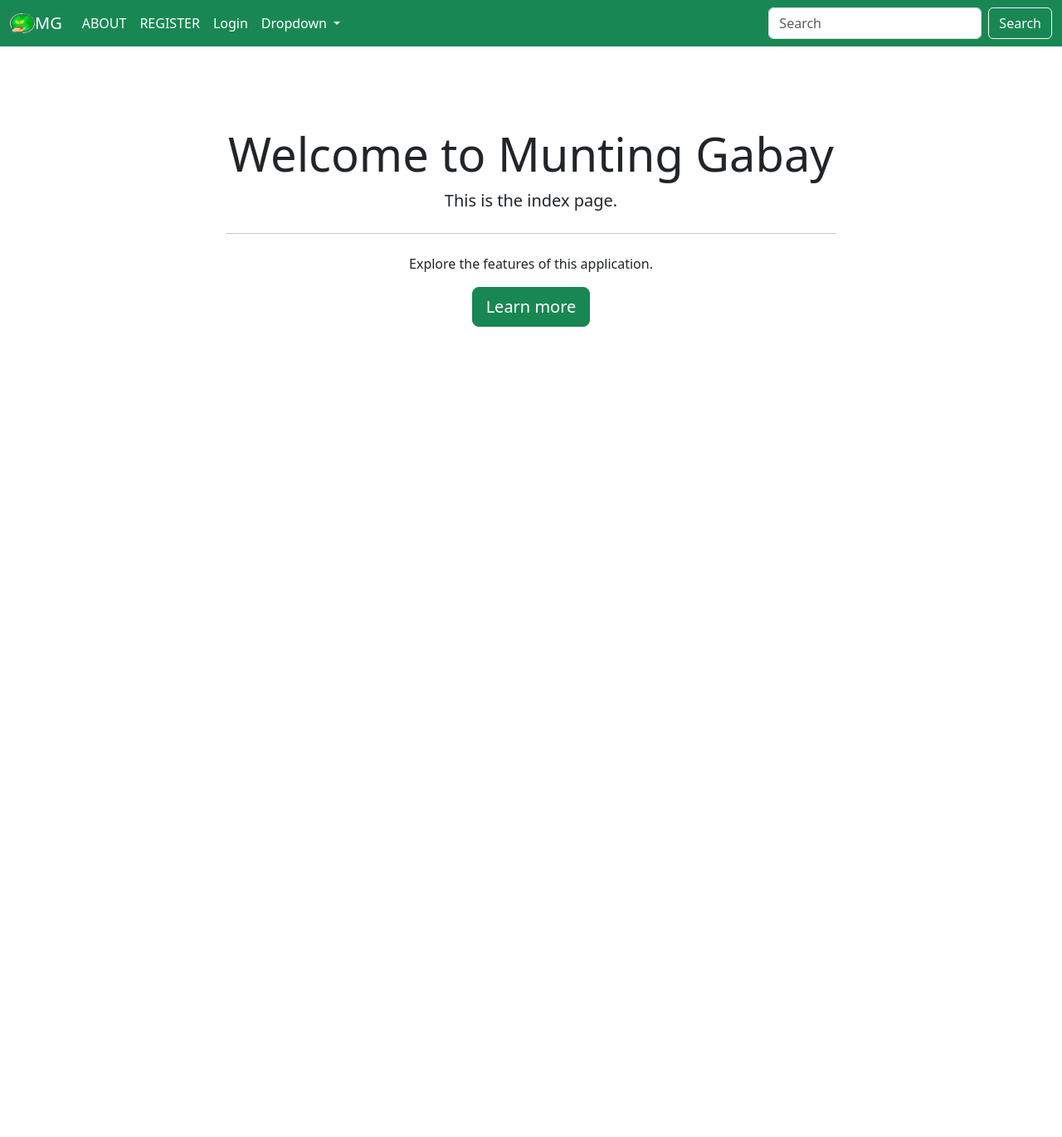
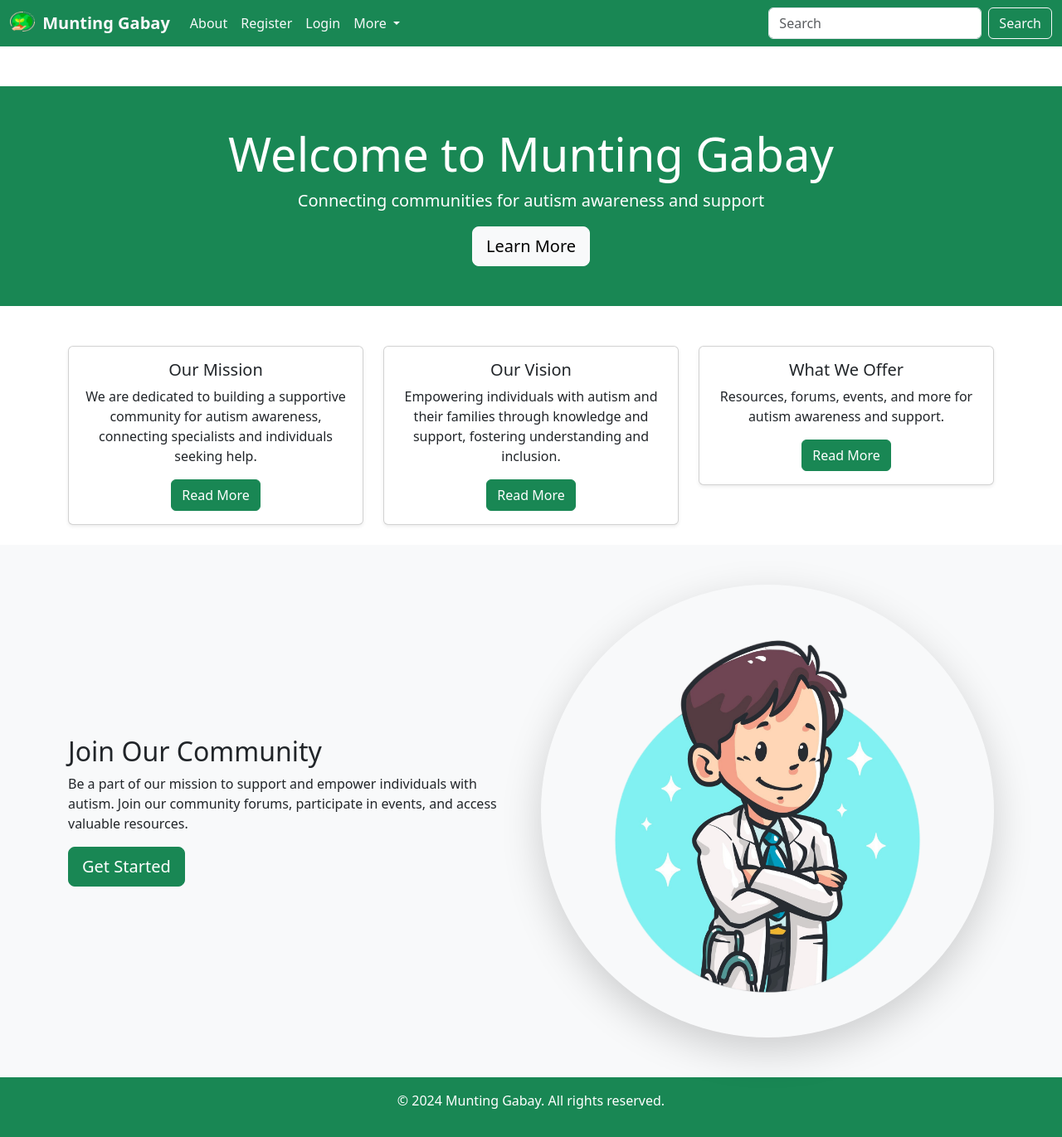
Before and after one commit to Captn-Jabby/Munting-Gabay-Web, a PHP site: page / in a window 1280 px wide. Shown: the whole page at 83% size. Before the commit the page ends 394 px from the top, so only its background shows below. Run offline with PHP 8.4, Linux system fonts and the light colour scheme.

Commit message:
contents and change-password functionality added

```diff
--- a/Munting Gabay Web/includes/footer.php
+++ b/Munting Gabay Web/includes/footer.php
@@ -1 +1,7 @@
 <script src="https://cdn.jsdelivr.net/npm/bootstrap@5.3.3/dist/js/bootstrap.bundle.min.js" integrity="sha384-YvpcrYf0tY3lHB60NNkmXc5s9fDVZLESaAA55NDzOxhy9GkcIdslK1eN7N6jIeHz" crossorigin="anonymous"></script>
+
+<footer class="bg-success text-white text-center py-3">
+        <div class="container">
+            <p>&copy; 2024 Munting Gabay. All rights reserved.</p>
+        </div>
+    </footer>
--- a/Munting Gabay Web/includes/navbar.php
+++ b/Munting Gabay Web/includes/navbar.php
@@ -1,56 +1,63 @@
-<nav class="navbar navbar-expand-lg bg-success">
+<nav class="navbar navbar-expand-lg navbar-dark bg-success">
     <div class="container-fluid">
         <?php if (isset($_SESSION['verified_user_id'])) : ?>
-      <img src="assets/images/icon.png" alt="Logo" width="30" height="24" class="d-inline-block align-text-top text-white">
+            <a class="navbar-brand" href="home.php">
+                <img src="assets/images/icon.png" alt="Logo" width="30" height="24" class="d-inline-block align-text-top me-1">
+                <span class="fw-bold text-light">Munting Gabay</span>
+            </a>
         <?php else : ?>
-      <img src="assets/images/icon.png" alt="Logo" width="30" height="24" class="d-inline-block align-text-top text-white">
-      <a class="navbar-brand text-white" href="index.php">MG</a>
+            <a class="navbar-brand" href="index.php">
+                <img src="assets/images/icon.png" alt="Logo" width="30" height="24" class="d-inline-block align-text-top me-1">
+                <span class="fw-bold text-light">Munting Gabay</span>
+            </a>
         <?php endif; ?>
-    <button class="navbar-toggler" type="button" data-bs-toggle="collapse" data-bs-target="#navbarSupportedContent" aria-controls="navbarSupportedContent" aria-expanded="false" aria-label="Toggle navigation">
+        <button class="navbar-toggler" type="button" data-bs-toggle="collapse" data-bs-target="#navbarSupportedContent"
+            aria-controls="navbarSupportedContent" aria-expanded="false" aria-label="Toggle navigation">
             <span class="navbar-toggler-icon"></span>
         </button>
         <div class="collapse navbar-collapse" id="navbarSupportedContent">
             <ul class="navbar-nav me-auto mb-2 mb-lg-0">
-
                 <?php if (isset($_SESSION['verified_user_id'])) : ?>
                     <li class="nav-item">
-            <a class="nav-link active text-white" aria-current="page" href="home.php">Home</a>
+                        <a class="nav-link text-light" href="home.php">Home</a>
                     </li>
                     <li class="nav-item">
-            <a class="nav-link active text-white" aria-current="page" href="user-list.php">User List</a>
+                        <a class="nav-link text-light" href="profile.php">Profile</a>
                     </li>
                     <li class="nav-item">
-            <a class="nav-link active text-white" aria-current="page" href="doctor_approval.php">Pending Doctors</a>
+                        <a class="nav-link text-light" href="user-list.php">User List</a>
                     </li>
                     <li class="nav-item">
-            <a class="nav-link active text-white" aria-current="page" href="logout.php">Logout</a>
+                        <a class="nav-link text-light" href="doctor_approval.php">Pending Doctors</a>
+                    </li>
+                    <li class="nav-item">
+                        <a class="nav-link text-light" href="logout.php">Logout</a>
                     </li>
                 <?php else : ?>
                     <li class="nav-item">
-            <a class="nav-link active text-white" aria-current="page" href="about.php">ABOUT</a>
+                        <a class="nav-link text-light" href="about.php">About</a>
                     </li>
                     <li class="nav-item">
-            <a class="nav-link active text-white" aria-current="page" href="register.php">REGISTER</a>
+                        <a class="nav-link text-light" href="register.php">Register</a>
                     </li>
                     <li class="nav-item">
-            <a class="nav-link active text-white" aria-current="page" href="login.php">Login</a>
+                        <a class="nav-link text-light" href="login.php">Login</a>
                     </li>
                     <li class="nav-item dropdown">
-            <a class="nav-link dropdown-toggle text-white" href="#" role="button" data-bs-toggle="dropdown" aria-expanded="false">
-              Dropdown
+                        <a class="nav-link dropdown-toggle text-light" href="#" role="button" data-bs-toggle="dropdown"
+                            aria-expanded="false">
+                            More
                         </a>
                         <ul class="dropdown-menu">
                             <li><a class="dropdown-item" href="#">Action</a></li>
                             <li><a class="dropdown-item" href="#">Another action</a></li>
-              <li>
-                <hr class="dropdown-divider">
-              </li>
+                            <li><hr class="dropdown-divider"></li>
                             <li><a class="dropdown-item" href="#">Something else here</a></li>
                         </ul>
                     </li>
                 <?php endif; ?>
             </ul>
-      <form class="d-flex" role="search">
+            <form class="d-flex">
                 <input class="form-control me-2" type="search" placeholder="Search" aria-label="Search">
                 <button class="btn btn-outline-light" type="submit">Search</button>
             </form>
--- a/Munting Gabay Web/index.php
+++ b/Munting Gabay Web/index.php
@@ -1,29 +1,76 @@
 <!DOCTYPE html>
 <html lang="en">
-
 
 <head>
     <meta charset="UTF-8">
     <meta name="viewport" content="width=device-width, initial-scale=1.0">
     <title>Munting Gabay</title>
+    <link rel="stylesheet" href="https://stackpath.bootstrapcdn.com/bootstrap/4.5.2/css/bootstrap.min.css">
 </head>
 
 <body>
-    <?php
-    include('includes/header.php');
-    ?>
+    <?php include('includes/header.php'); ?>
+
+    <header class="bg-success text-white text-center py-5">
+        <div class="container">
+            <h1 class="display-4">Welcome to Munting Gabay</h1>
+            <p class="lead">Connecting communities for autism awareness and support</p>
+            <a href="about.php" class="btn btn-light btn-lg">Learn More</a>
+        </div>
+    </header>
+
     <div class="container mt-5">
-        <div class="row justify-content-center">
-            <div class="col-md-8 text-center">
-                <h1 class="display-4">Welcome to Munting Gabay</h1>
-                <p class="lead">This is the index page.</p>
-                <hr class="my-4">
-                <p>Explore the features of this application.</p>
-                <a class="btn btn-success btn-lg" href="about.php" role="button">Learn more</a>
+        <div class="row text-center">
+            <div class="col-md-4 mb-4">
+                <div class="card shadow-sm">
+                    <div class="card-body">
+                        <h5 class="card-title">Our Mission</h5>
+                        <p class="card-text">We are dedicated to building a supportive community for autism awareness, connecting specialists and individuals seeking help.</p>
+                        <a href="about.php#mission" class="btn btn-success">Read More</a>
+                    </div>
+                </div>
+            </div>
+            <div class="col-md-4 mb-4">
+                <div class="card shadow-sm">
+                    <div class="card-body">
+                        <h5 class="card-title">Our Vision</h5>
+                        <p class="card-text">Empowering individuals with autism and their families through knowledge and support, fostering understanding and inclusion.</p>
+                        <a href="about.php#vision" class="btn btn-success">Read More</a>
+                    </div>
+                </div>
+            </div>
+            <div class="col-md-4 mb-4">
+                <div class="card shadow-sm">
+                    <div class="card-body">
+                        <h5 class="card-title">What We Offer</h5>
+                        <p class="card-text">Resources, forums, events, and more for autism awareness and support.</p>
+                        <a href="about.php#offer" class="btn btn-success">Read More</a>
+                    </div>
+                </div>
             </div>
         </div>
     </div>
 
+    <section class="bg-light py-5">
+        <div class="container">
+            <div class="row align-items-center">
+                <div class="col-md-6">
+                    <h2>Join Our Community</h2>
+                    <p>Be a part of our mission to support and empower individuals with autism. Join our community forums, participate in events, and access valuable resources.</p>
+                    <a href="register.php" class="btn btn-success btn-lg">Get Started</a>
+                </div>
+                <div class="col-md-6">
+                    <img src="assets/images/doctor.png" class="img-fluid rounded-circle shadow-lg" style="max-width: 100%; height: auto;" alt="Community">
+                </div>
+            </div>
+        </div>
+    </section>
+
+    <?php include('includes/footer.php'); ?>
+
+    <script src="https://code.jquery.com/jquery-3.5.1.slim.min.js"></script>
+    <script src="https://cdn.jsdelivr.net/npm/@popperjs/core@2.9.3/dist/umd/popper.min.js"></script>
+    <script src="https://stackpath.bootstrapcdn.com/bootstrap/4.5.2/js/bootstrap.min.js"></script>
 </body>
 
 </html>
```
Also changed, not shown: Munting Gabay Web/about.php (+19 -10 lines), Munting Gabay Web/login.php (+15 -27 lines), Munting Gabay Web/profile.php (added, +74 -0 lines), Munting Gabay Web/register.php (+8 -9 lines). Lines whose indentation alone changed are shown as unchanged.
